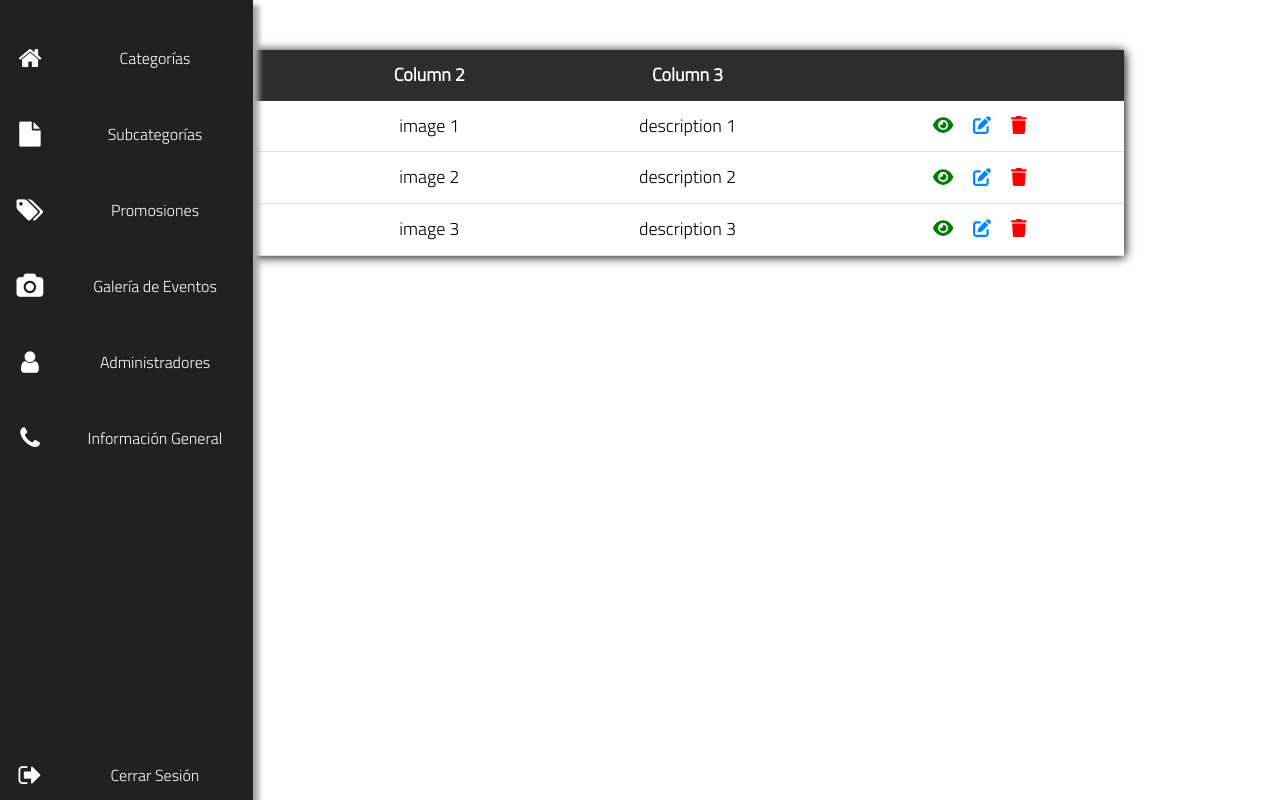
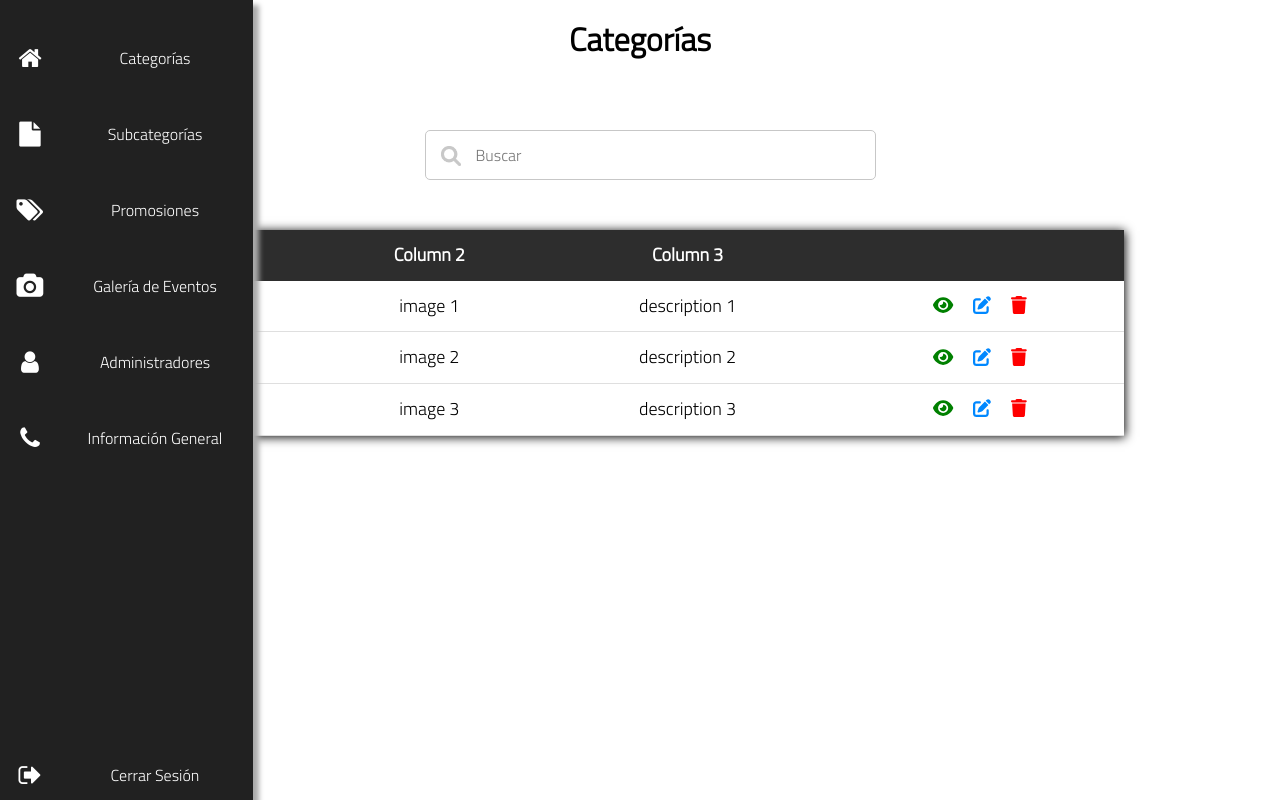
Before and after one commit to Josuehm555/ProyectoTours, a React (Create React App) app in the folder tour/: page / in a window 1280 px wide. Built offline with nearby package versions, Linux system fonts and the light colour scheme; the HTML template or start-up script is replaced by a standard one.

Commit message:
Form Search

```diff
--- a/tour/src/components/admin-table-3-columns/table.jsx
+++ b/tour/src/components/admin-table-3-columns/table.jsx
@@ -2,9 +2,10 @@ import "./styles.css"
 import { FontAwesomeIcon } from '@fortawesome/react-fontawesome';
 import { faEye, faEdit, faTrash } from '@fortawesome/free-solid-svg-icons';
 
-export default function Table({ columns, rows }) {
+export default function Table({ columns, rows, length }) {
     return (
         <div className="tableContainer">
+            {length != 0 ? (
             <table>
                 <thead>
                     <tr>
@@ -15,7 +16,7 @@ export default function Table({ columns, rows }) {
                     </tr>
                 </thead>
                 <tbody>
-                    {rows.data.map(element =>
+                    {rows.map(element =>
                         <tr key={element.column_1}>
                             <td>{element.column_1}</td>
                             <td>{element.column_2}</td>
@@ -30,6 +31,11 @@ export default function Table({ columns, rows }) {
                     )}
                 </tbody>
             </table>
+            ) : (
+                <table>
+                <h2>No hay resultados</h2>
+                </table>
+            )}
         </div>
     );
 }
--- /dev/null
+++ b/tour/src/components/search/form.jsx
@@ -0,0 +1,36 @@
+import './styles.css'
+
+export default function Form({ original, setList, setLength }) {
+
+    const filter = () => {
+        let wordFilter = document.getElementById("input").value
+        let newList = []
+
+        if(wordFilter === ''){
+            setLength(original.length);
+            setList(original);
+        }
+        else{
+            for (let index = 0; index < original.length; index++) {
+                let column_1 = original[index].column_1.toLowerCase()
+                let column_2 = original[index].column_2.toLowerCase()
+                let column_3 = original[index].column_3.toLowerCase()
+                let i = column_1.indexOf(wordFilter.toLowerCase())
+                let j = column_2.indexOf(wordFilter.toLowerCase())
+                let K = column_3.indexOf(wordFilter.toLowerCase())
+
+                if (i >= 0 || j >= 0 || K >= 0) {
+                    newList.push(original[index]);
+                }
+            }
+            setLength(newList.length);
+            setList(newList);
+        }
+    }
+
+    return (
+        <form>
+            <input onChange={filter} type="text" id="input" name="input" placeholder='Buscar'/>
+        </form>
+    );
+}
--- /dev/null
+++ b/tour/src/components/search/styles.css
@@ -0,0 +1,13 @@
+input{
+    padding: 15px;
+    width: 30%;
+    margin-left: 20px;
+    margin-top: 50px;
+    border: 1px solid rgb(199, 199, 199);
+    border-radius: 5px;
+    background-image: url('../../assets/search.png');
+    background-position: 15px 15px;
+    background-size: 20px;
+    background-repeat: no-repeat;
+    padding-left: 50px;
+}
--- a/tour/src/pages/home.jsx
+++ b/tour/src/pages/home.jsx
@@ -1,13 +1,20 @@
 import Table from "../components/admin-table-3-columns/table";
 import Columns from "../api/category-table-columns.json"
 import Rows from '../api/categories.json'
+import Form from "../components/search/form";
+import React, { useState } from "react";
 
 export default function Home() {
+    const originalList = Rows.data
+    const [list, setList] = useState(originalList);
+    const [length, setLength] = useState(originalList.length)
+
     return (
         <>
-            {/* aqui va el buscador
-            aqui va el boton de agregar */}
-            <Table columns={Columns} rows={Rows}/>
+            <h1>Categorías</h1>
+            <Form original={originalList} setList={setList} setLength={setLength}/>
+            {/* aqui va el boton de agregar */}
+            <Table columns={Columns} rows={list} length={length}/>
             {/* aqui va la paginacion */}
         </>
     );
```
Also changed, not shown: tour/src/assets/search.png (added).
